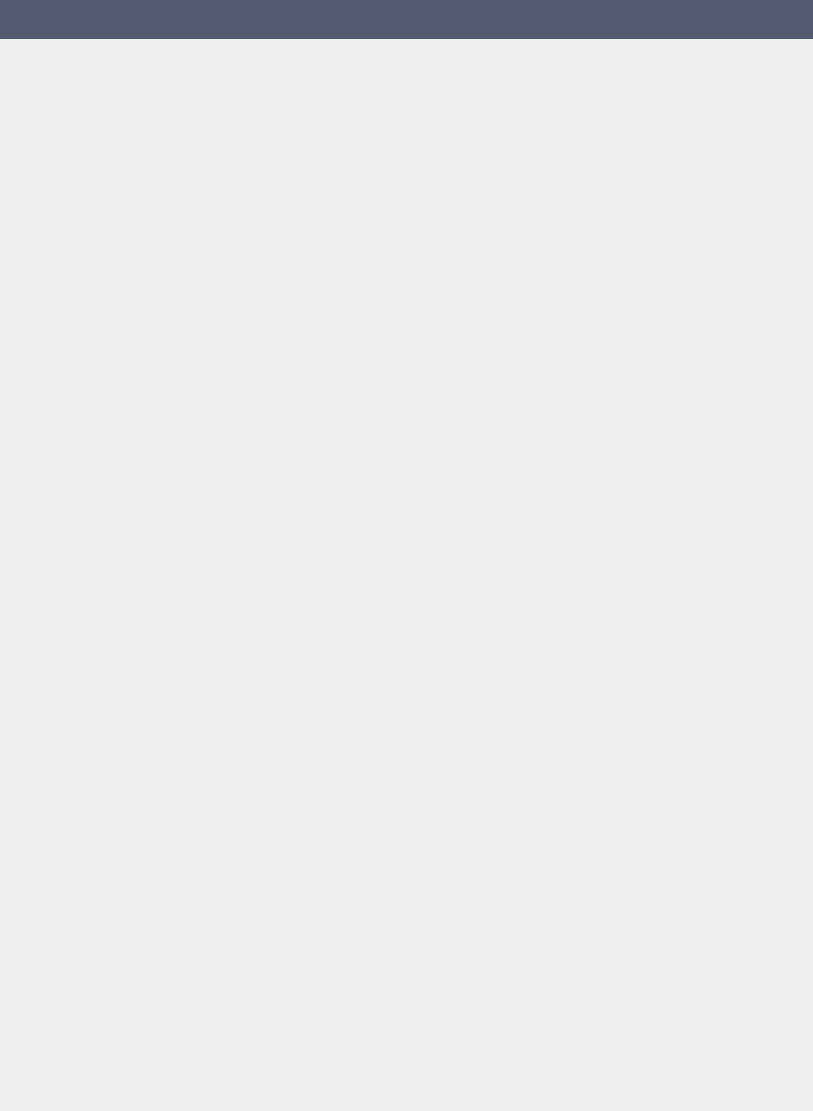
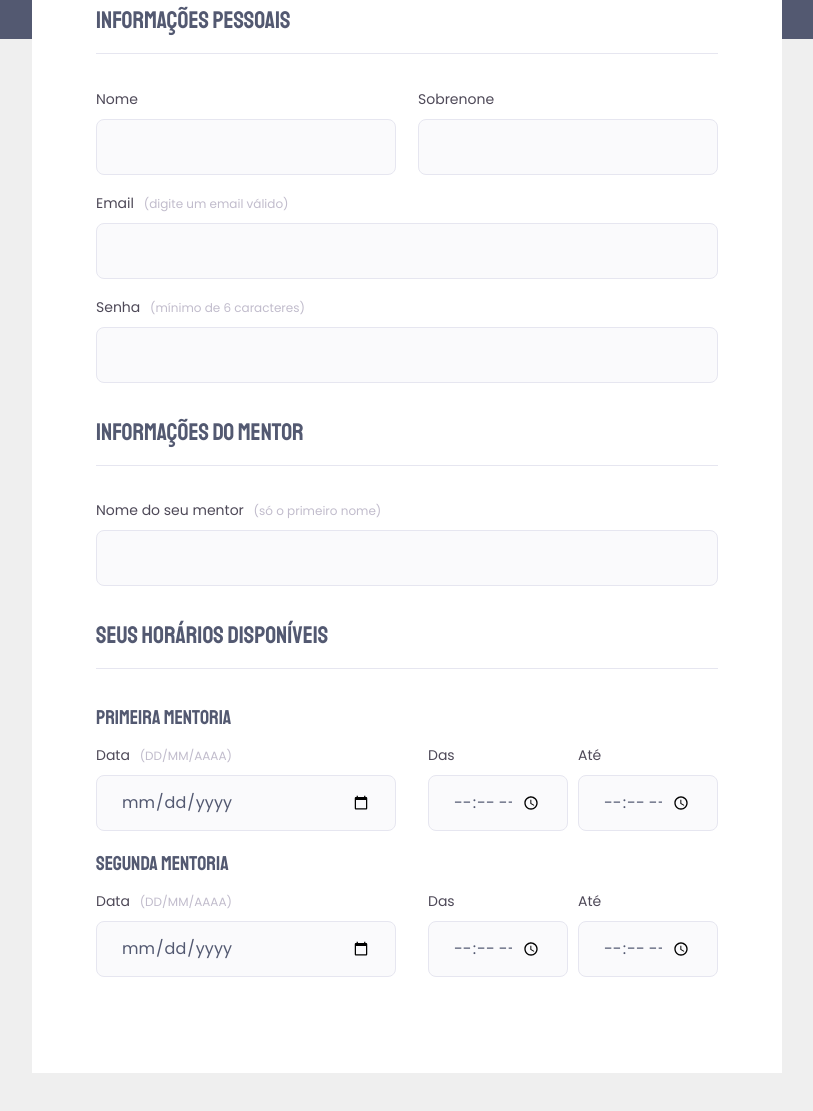
Before and after one commit to gqueico/explorer-projeto-03_intermediario, a plain HTML site: page index.html in a window 1280 px wide. Shown: the part 397-1508 px from the top of the page, without its empty margins (233-1046 px from the left). Before the commit the page ends 800 px from the top, so only its background shows below. Drawn offline with Linux system fonts and the light colour scheme.

Commit message:
:sparkles: Create form

```diff
--- a/index.html
+++ b/index.html
@@ -17,6 +17,99 @@
         <h1>Mentoria</h1>
         <p>Preencha o formulário abaixo para agendar a sua mentoria</p>
       </header>
+
+      <form>
+        <fieldset>
+          <legend>Informações pessoais</legend>
+
+          <div class="input-group__name">
+            <div>
+              <label for="first-name">Nome</label>
+              <input type="text" id="first-name" required>
+            </div>
+
+            <div>
+              <label for="last-name">Sobrenone</label>
+              <input type="text" id="last-name" required>
+            </div>
+          </div>
+
+          <div class="input-group">
+            <label for="data-email">
+              Email <span>(digite um email válido)</span>
+            </label>
+            <input type="email" id="data-email" required>
+          </div>
+
+          <div class="input-group">
+            <label for="data-password">
+              Senha <span>(mínimo de 6 caracteres)</span>
+            </label>
+            <input type="password" id="data-password" minlength="6" required>
+          </div>
+        </fieldset>
+
+        <fieldset>
+          <legend>Informações do mentor</legend>
+
+          <div class="input-group">
+            <label for="mentor-name">
+              Nome do seu mentor <span>(só o primeiro nome)</span>
+            </label>
+            <input type="text" id="mentor-name" required>
+          </div>
+        </fieldset>
+
+        <fieldset>
+          <legend>Seus horários disponíveis</legend>
+
+          <div class="input-group">
+            <p>Primeira mentoria</p>
+
+            <div class="mentoring-day-and-hour">
+              <div class="input-group">
+                <label for="mentoring-date">
+                  Data <span>(DD/MM/AAAA)</span>
+                </label>
+                <input type="date" id="mentoring-date" required>
+              </div>
+
+              <div class="input-group">
+                <label for="mentoring-begin">Das</label>
+                <input type="time" id="mentoring-begin" required>
+              </div>
+
+              <div class="input-group">
+                <label for="mentoring-end">Até</label>
+                <input type="time" id="mentoring-end" required>
+              </div>
+            </div>
+          </div>
+
+          <div class="input-group">
+            <p>Segunda mentoria</p>
+
+            <div class="mentoring-day-and-hour">
+              <div class="input-group">
+                <label for="mentoring-date">
+                  Data <span>(DD/MM/AAAA)</span>
+                </label>
+                <input type="date" id="mentoring-date" required>
+              </div>
+
+              <div class="input-group">
+                <label for="mentoring-begin">Das</label>
+                <input type="time" id="mentoring-begin" required>
+              </div>
+
+              <div class="input-group">
+                <label for="mentoring-end">Até</label>
+                <input type="time" id="mentoring-end" required>
+              </div>
+            </div>
+          </div>
+        </fieldset>
+      </form>
     </div>
   </body>
 </html>
--- a/style.css
+++ b/style.css
@@ -30,7 +30,7 @@ body::before {
 .page {
   max-width: 750px;
   margin: 0 auto;
-  padding-top: 140px;
+  padding: 140px 0 100px;
 }
 
 .page header {
@@ -50,3 +50,102 @@ body::before {
   font-weight: 400;
   color: #FFF;
 }
+
+form {
+  width: 100%;
+  margin-top: 58px;
+  padding: 64px;
+  border-radius: 20px 20px 0 0;
+  background-color: #FFF;
+}
+
+form fieldset {
+  margin-bottom: 32px;
+  border: none;
+
+  display: flex;
+  flex-direction: column;
+  gap: 16px;
+}
+
+form legend {
+  width: 100%;
+  margin-bottom: 32px;
+  padding-bottom: 16px;
+  font-family: 'Staatliches', sans-serif;
+  font-size: 24px;
+  font-weight: 400;
+  line-height: 34px;
+  color: #535971;
+  border-bottom: 1px solid #E6E6F0;
+}
+
+.input-group__name {
+  display: flex;
+  align-items: center;
+  justify-content: space-between;
+  column-gap: 22px;
+}
+
+.input-group__name label,
+.input-group label {
+  font-size: 14px;
+  font-weight: 400;
+  line-height: 24px;
+  color: #4E4958;
+}
+
+.input-group__name input,
+.input-group input {
+  width: 300px;
+  height: 56px;
+  margin-top: 8px;
+  padding-inline: 24px;
+  font-size: 16px;
+  line-height: 26px;
+  color: #535971;
+  border-radius: 8px;
+  border: 1px solid #E6E6F0;
+  background-color: #FAFAFC;
+}
+
+.input-group {
+  display: flex;
+  flex-direction: column;
+  row-gap: 8px;
+}
+
+.input-group p {
+  font-family: 'Staatliches', sans-serif;
+  font-size: 20px;
+  font-weight: 400;
+  line-height: 34px;
+  color: #535971;
+}
+
+.input-group label span {
+  margin-left: 6px;
+  font-size: 12px;
+  line-height: 20px;
+  color: #C1BCCC;
+}
+
+.input-group input {
+  width: 100%;
+  margin-top: 0;
+}
+
+.mentoring-day-and-hour {
+  display: flex;
+  align-items: center;
+  gap: 10px;
+}
+
+.mentoring-day-and-hour #mentoring-date{
+  width: 300px;
+  margin-right: 22px;
+}
+
+.mentoring-day-and-hour input {
+  width: 140px;
+}
```
